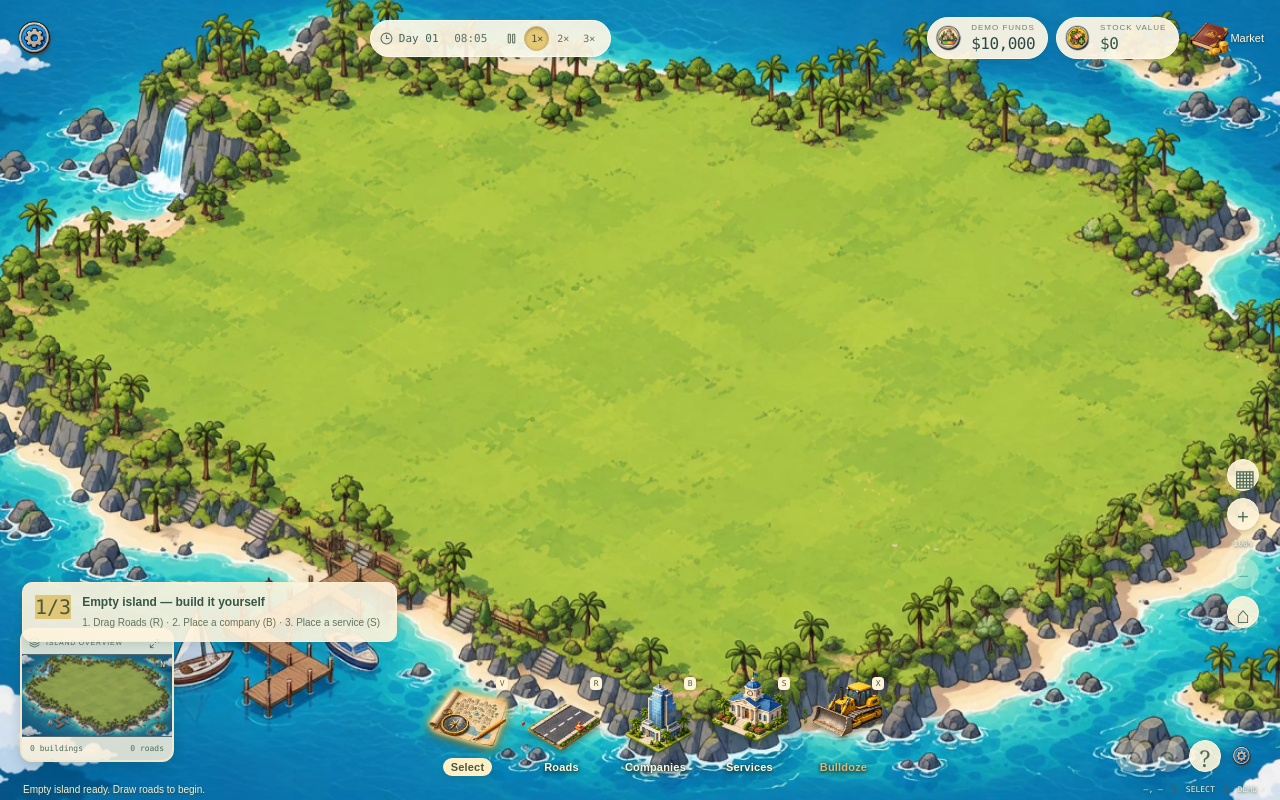
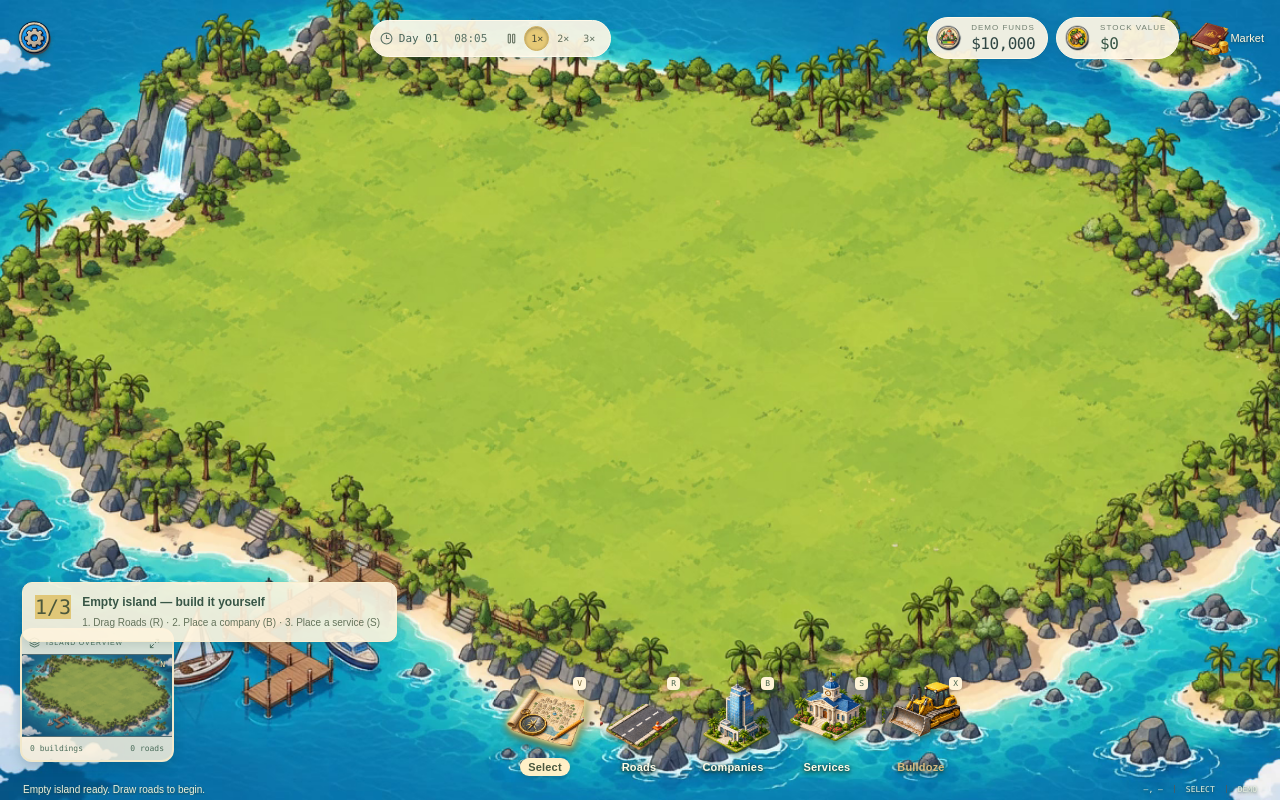
Before and after one commit to rikokurnia/stockva, a Next.js app: page / in a window 1280 px wide. Built offline with nearby package versions, Linux system fonts and the light colour scheme.

Commit message:
feat: improve canvas trackpad controls, disable ghost drag, and remove side/bottom-right buttons

```diff
--- a/app/globals.css
+++ b/app/globals.css
@@ -102,6 +102,12 @@ input {
   cursor: grab;
   background: #128bb3 url("/assets/ocean-tile.png") repeat;
   background-size: 192px 96px;
+  user-select: none;
+  -webkit-user-select: none;
+  -webkit-user-drag: none;
+}
+.game-world * {
+  -webkit-user-drag: none;
 }
 .game-world:active {
   cursor: grabbing;
@@ -122,6 +128,9 @@ input {
   left: 50%;
   transform-origin: center;
   will-change: transform;
+  user-select: none;
+  -webkit-user-select: none;
+  -webkit-user-drag: none;
 }
 .island-media {
   position: absolute;
--- a/components/city-map.tsx
+++ b/components/city-map.tsx
@@ -100,7 +100,9 @@ export default function CityMap(props: Props) {
     cell: Cell;
     pan: boolean;
     distance: number;
+    startedOnBuilding?: boolean;
   } | null>(null);
+  const lastDragDistance = useRef(0);
   const space = useRef(false);
   const camera = cameraBounds(size.w, size.h, zoom, pan);
   const { scale } = camera;
@@ -222,7 +224,26 @@ export default function CityMap(props: Props) {
         e.preventDefault();
         onCancel();
       }}
-      onWheel={(e) => onZoom(e.deltaY < 0 ? 0.1 : -0.1)}
+      onDragStart={(e) => e.preventDefault()}
+      onWheel={(e) => {
+        e.preventDefault();
+        if (e.ctrlKey) {
+          onZoom(e.deltaY < 0 ? 0.05 : -0.05);
+        } else if (
+          Math.abs(e.deltaX) > 0 ||
+          !Number.isInteger(e.deltaY) ||
+          Math.abs(e.deltaY) < 40
+        ) {
+          setPan((p) =>
+            clampPan({
+              x: p.x - e.deltaX,
+              y: p.y - e.deltaY,
+            }),
+          );
+        } else {
+          onZoom(e.deltaY < 0 ? 0.1 : -0.1);
+        }
+      }}
       onKeyDown={(e) => {
         const directions: Record<string, [number, number]> = {
           ArrowUp: [0, 40],
@@ -237,8 +258,10 @@ export default function CityMap(props: Props) {
         }
       }}
       onPointerDown={(e) => {
-        if ((e.target as Element).closest(".city-building")) return;
         if (e.button === 2) return;
+        const onBuilding = Boolean(
+          (e.target as Element).closest(".city-building"),
+        );
         const cell = updateHover(e);
         drag.current = {
           x: e.clientX,
@@ -248,8 +271,11 @@ export default function CityMap(props: Props) {
           cell,
           pan: tool === "inspect" || e.button === 1 || space.current,
           distance: 0,
+          startedOnBuilding: onBuilding,
         };
-        e.currentTarget.setPointerCapture(e.pointerId);
+        try {
+          e.currentTarget.setPointerCapture(e.pointerId);
+        } catch {}
         if (tool === "road" && !drag.current.pan) setPreview([cell]);
       }}
       onPointerMove={(e) => {
@@ -271,9 +297,11 @@ export default function CityMap(props: Props) {
       onPointerUp={(e) => {
         const d = drag.current;
         if (!d) return;
+        lastDragDistance.current = d.distance;
         const cell = cellFromEvent(e);
         if (d.pan) {
-          if (d.distance < 4 && tool === "inspect") onSelect(null);
+          if (d.distance < 4 && tool === "inspect" && !d.startedOnBuilding)
+            onSelect(null);
         } else if (tool === "road") onRoad(roadLine(d.cell, cell));
         else if (d.distance < 8) commit(cell);
         drag.current = null;
@@ -292,6 +320,7 @@ export default function CityMap(props: Props) {
     >
       <div
         className="island-world"
+        onDragStart={(e) => e.preventDefault()}
         style={{
           transform: `translate(calc(-50% + ${camera.x}px),calc(-50% + ${camera.y}px)) scale(${scale})`,
         }}
@@ -358,13 +387,14 @@ export default function CityMap(props: Props) {
                   top: p.y + 36,
                   zIndex: Math.round(p.y + 36),
                 }}
-                onPointerDown={(e) => {
-                  if (tool === "inspect") e.stopPropagation();
-                }}
+                draggable={false}
+                onDragStart={(e) => e.preventDefault()}
                 onClick={(e) => {
                   if (tool === "inspect") {
                     e.stopPropagation();
-                    onSelect(b.id);
+                    if (lastDragDistance.current < 5) {
+                      onSelect(b.id);
+                    }
                   }
                 }}
                 aria-label={`${def.name} building`}
--- a/components/stock-city.tsx
+++ b/components/stock-city.tsx
@@ -599,42 +599,7 @@ export default function StockCity() {
           </span>
         </div>
       )}
-      <div className="camera-controls">
-        <button
-          onClick={() => setGrid(!grid)}
-          className={grid ? "chosen" : ""}
-          aria-label="Toggle grid"
-          title="Grid (G)"
-        >
-          <span aria-hidden="true">▦</span>
-        </button>
-        <span />
-        <button
-          onClick={() => changeZoom(0.1)}
-          disabled={zoom >= 2}
-          aria-label="Zoom in"
-        >
-          <span aria-hidden="true">+</span>
-        </button>
-        <output>{Math.round(zoom * 100)}%</output>
-        <button
-          onClick={() => changeZoom(-0.1)}
-          disabled={zoom <= 1}
-          aria-label="Zoom out"
-        >
-          <span aria-hidden="true">−</span>
-        </button>
-        <button
-          onClick={() => {
-            setZoom(1);
-            setCameraReset((n) => n + 1);
-          }}
-          aria-label="Reset camera"
-          title="Reset camera (Home)"
-        >
-          <span aria-hidden="true">⌂</span>
-        </button>
-      </div>
+
       <aside className="minimap" aria-label="City overview">
         <div className="minimap-heading">
           <Layers size={11} />
@@ -1499,31 +1464,7 @@ export default function StockCity() {
             <kbd>X</kbd>
           </button>
         </nav>
-        <div className="history-controls">
-          <button
-            disabled={!history.current.length}
-            onClick={undo}
-            aria-label="Undo"
-            title="Undo (Ctrl Z)"
-          >
-            <span aria-hidden="true">↶</span>
-          </button>
-          <button
-            disabled={!future.current.length}
-            onClick={redo}
-            aria-label="Redo"
-            title="Redo (Ctrl Shift Z)"
-          >
-            <span aria-hidden="true">↷</span>
-          </button>
-          <span />
-          <button onClick={() => openPanel("help")} aria-label="Help">
-            <span aria-hidden="true">?</span>
-          </button>
-          <button onClick={() => openPanel("settings")} aria-label="Settings">
-            <img src={sprite("buttons/settings")} alt="" />
-          </button>
-        </div>
+
       </footer>
       <div className="status-line">
         <span
```
